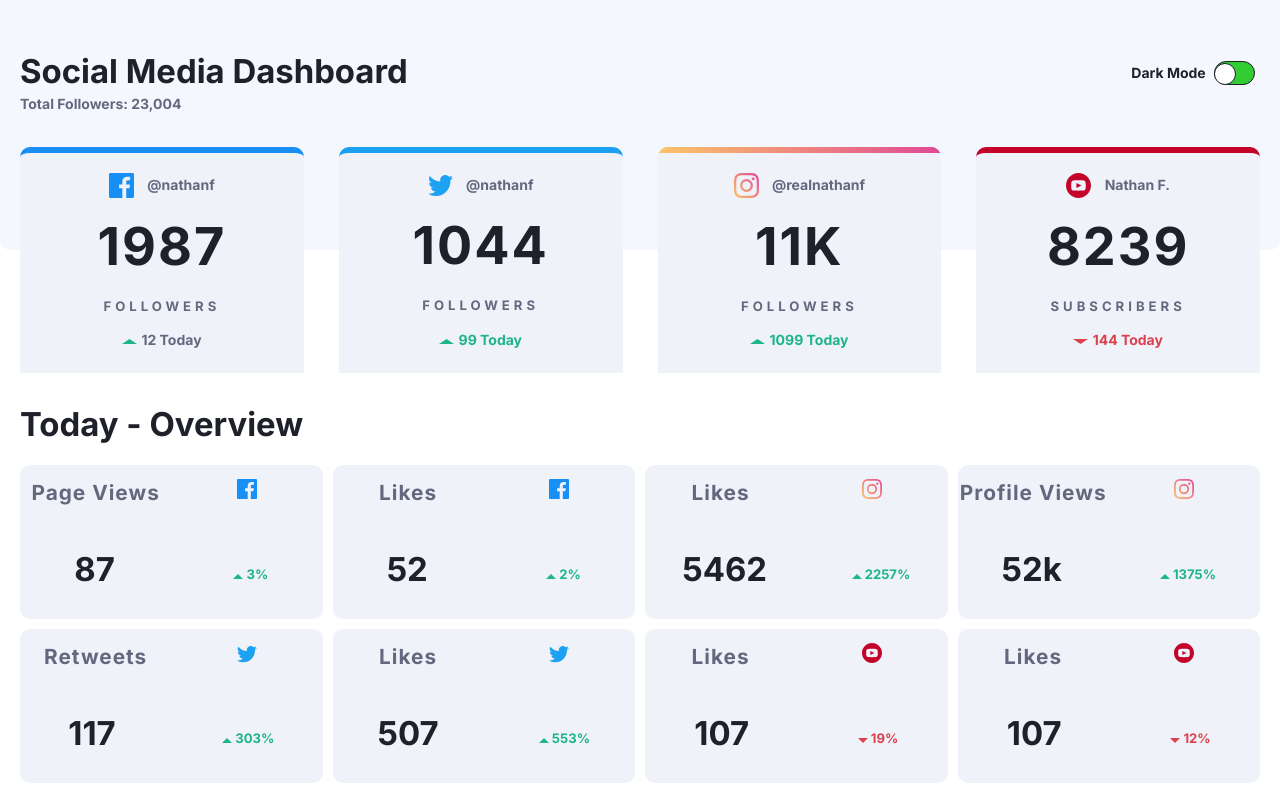
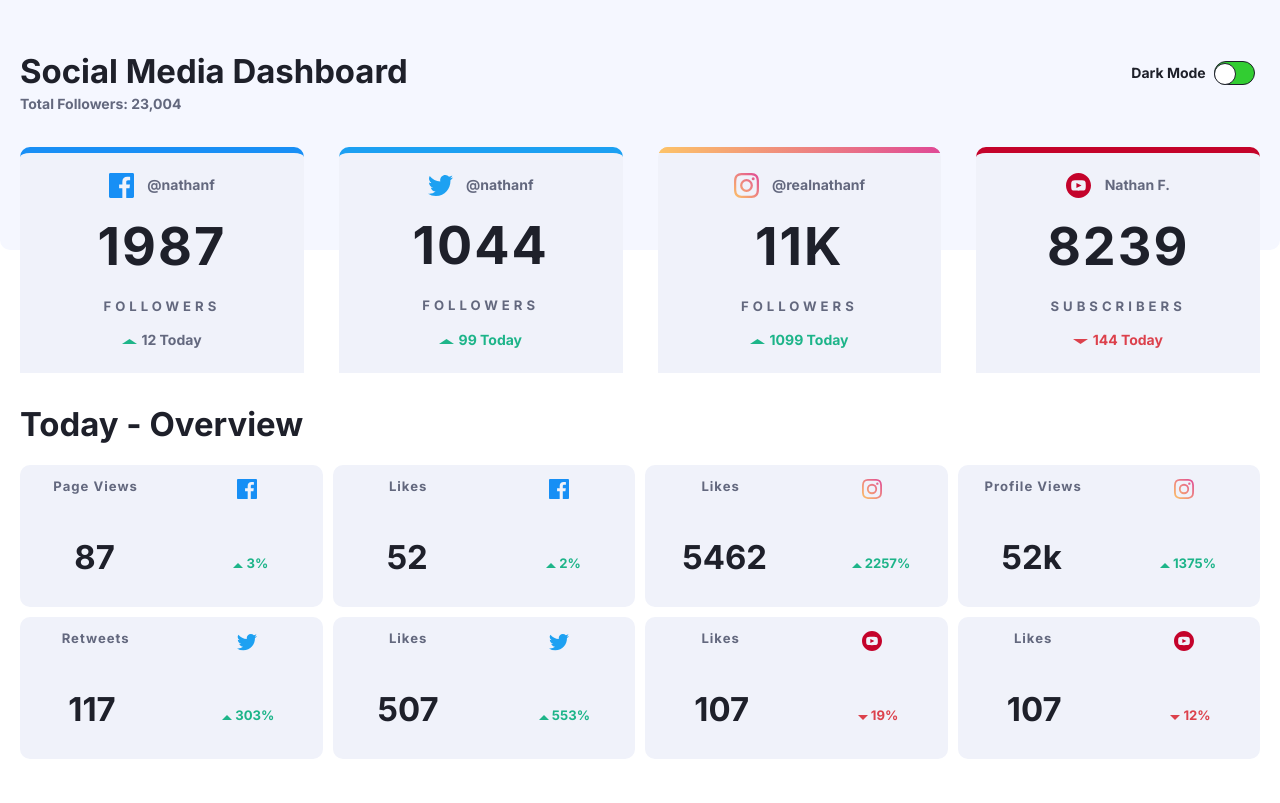
Before and after one commit to scourgeofgods/social-media-dashboard-with-theme-switcher-master, a plain HTML site: page index.html in a window 1280 px wide. Drawn offline with Linux system fonts and the light colour scheme.

Commit message:
changed stats name size

```diff
--- a/assets/css/style.css
+++ b/assets/css/style.css
@@ -255,7 +255,7 @@ h5 {
   justify-content: space-between;
 }
 .small__cards--card__top--stats-name {
-  font-size: var(--font-size-md);
+  font-size: var(--font-size-base);
   color: var(--clr-text-1);
   letter-spacing: 1px;
 
```
